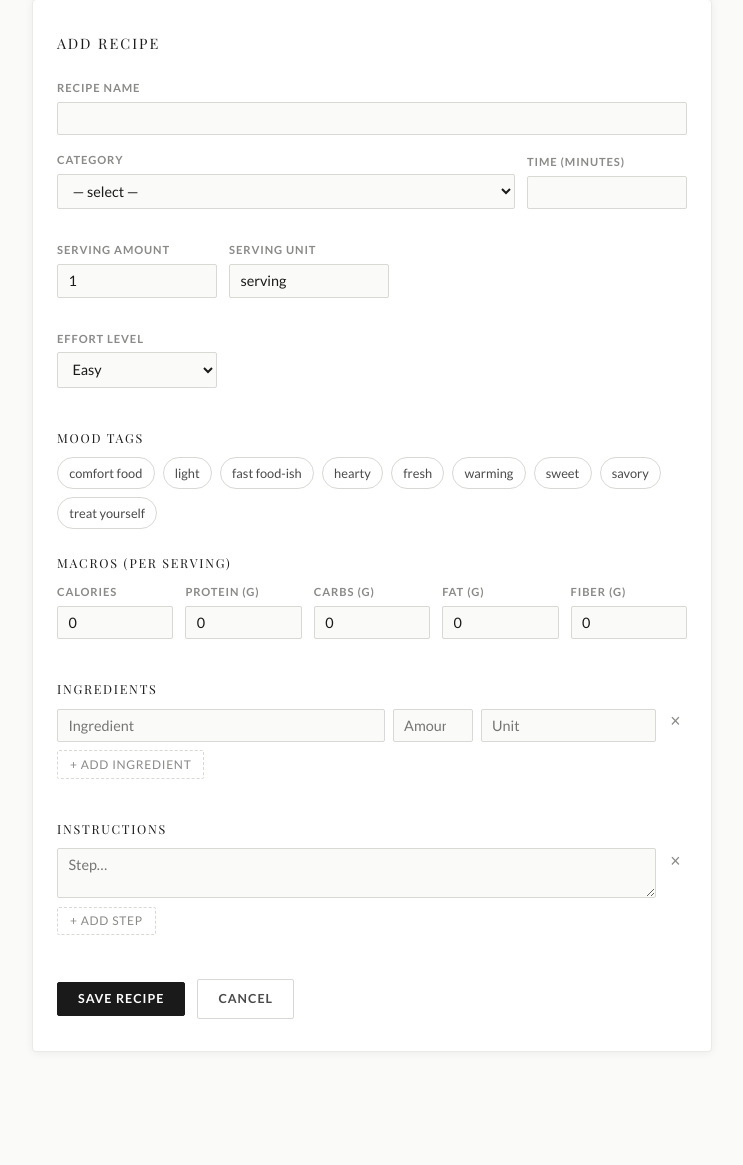
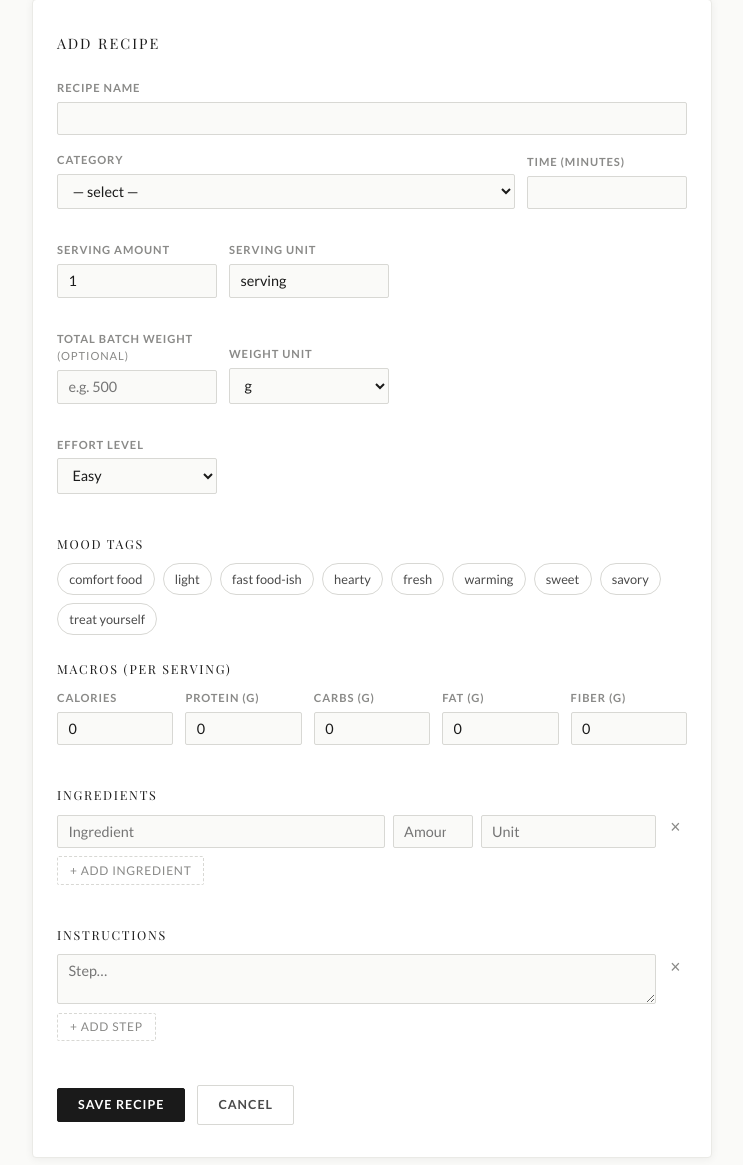
Before and after one commit to NashaFrith/cookies, a Flask app: page /recipe/new in a window 1280 px wide. Shown: the part 293-1458 px from the top of the page, without its empty margins (268-1011 px from the left). Before the commit the page ends 1345 px from the top, so only its background shows below. Run offline with Flask 3, Linux system fonts and the light colour scheme; some web fonts are replaced.

Commit message:
Add batch weight field and weight-based macro calculator
Co-Authored-By: Claude Sonnet 4.6 <noreply@anthropic.com>

```diff
--- a/app.py
+++ b/app.py
@@ -304,6 +304,17 @@ def parse_recipe_form(form, recipe_id=None):
     valid_tags = {'comfort food', 'light', 'fast food-ish', 'hearty', 'fresh', 'warming', 'sweet', 'savory', 'treat yourself'}
     tags = [t for t in form.getlist('tags') if t in valid_tags]
 
+    batch_weight = None
+    batch_weight_str = form.get('batch_weight_amount', '').strip()
+    if batch_weight_str:
+        try:
+            batch_weight = {
+                'amount': float(batch_weight_str),
+                'unit': form.get('batch_weight_unit', 'g').strip() or 'g',
+            }
+        except ValueError:
+            errors.append('Batch weight must be a number.')
+
     recipe = {
         'id': recipe_id or '',
         'name': name,
@@ -317,6 +328,8 @@ def parse_recipe_form(form, recipe_id=None):
     }
     if time_minutes is not None:
         recipe['time_minutes'] = time_minutes
+    if batch_weight:
+        recipe['batch_weight'] = batch_weight
 
     return recipe, errors
 
--- a/templates/recipe_form.html
+++ b/templates/recipe_form.html
@@ -49,6 +49,22 @@
                 <label class="form-label">Serving Unit</label>
                 <input class="form-input" type="text" name="serving_unit"
                        value="{{ recipe.serving_size.unit if recipe else 'serving' }}" required>
+            </div>
+        </div>
+
+        <div class="form-row">
+            <div class="form-group form-group-sm">
+                <label class="form-label">Total Batch Weight <span style="font-weight:400; color:var(--text-muted);">(optional)</span></label>
+                <input class="form-input" type="number" name="batch_weight_amount" min="0" step="any"
+                       placeholder="e.g. 500"
+                       value="{{ recipe.batch_weight.amount if recipe and recipe.batch_weight else '' }}">
+            </div>
+            <div class="form-group form-group-sm">
+                <label class="form-label">Weight Unit</label>
+                <select class="form-input" name="batch_weight_unit">
+                    <option value="g" {% if not recipe or not recipe.batch_weight or recipe.batch_weight.unit == 'g' %}selected{% endif %}>g</option>
+                    <option value="oz" {% if recipe and recipe.batch_weight and recipe.batch_weight.unit == 'oz' %}selected{% endif %}>oz</option>
+                </select>
             </div>
         </div>
 
```
Also changed, not shown: templates/recipe.html (+35 -8 lines).
